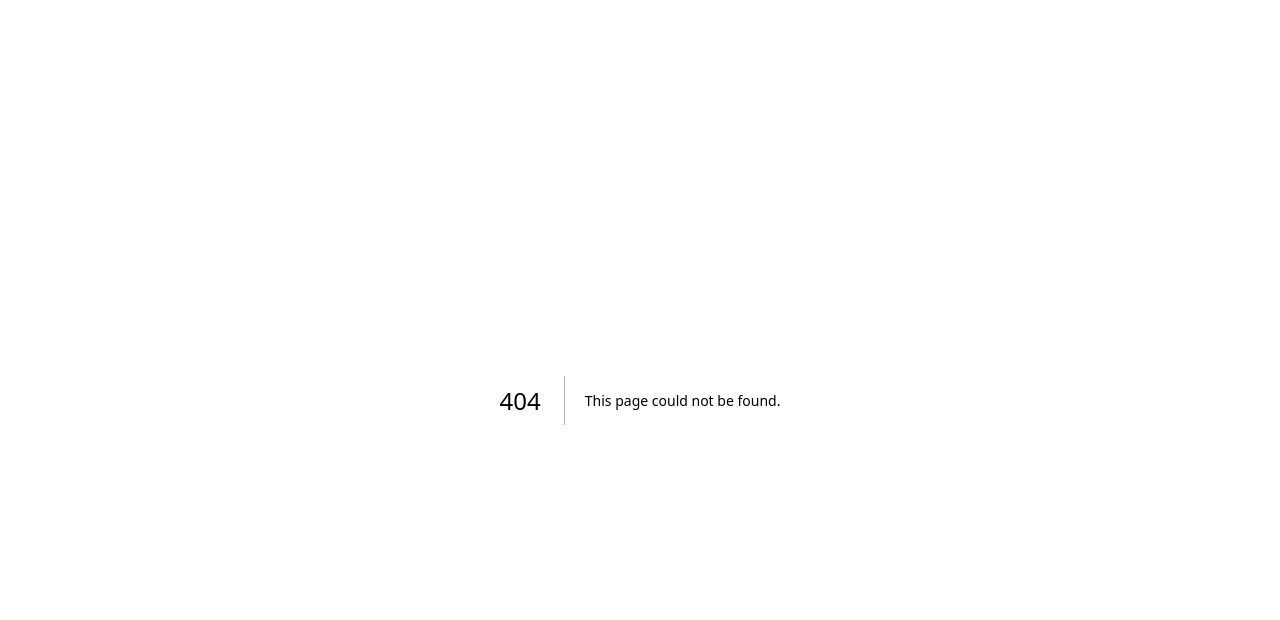
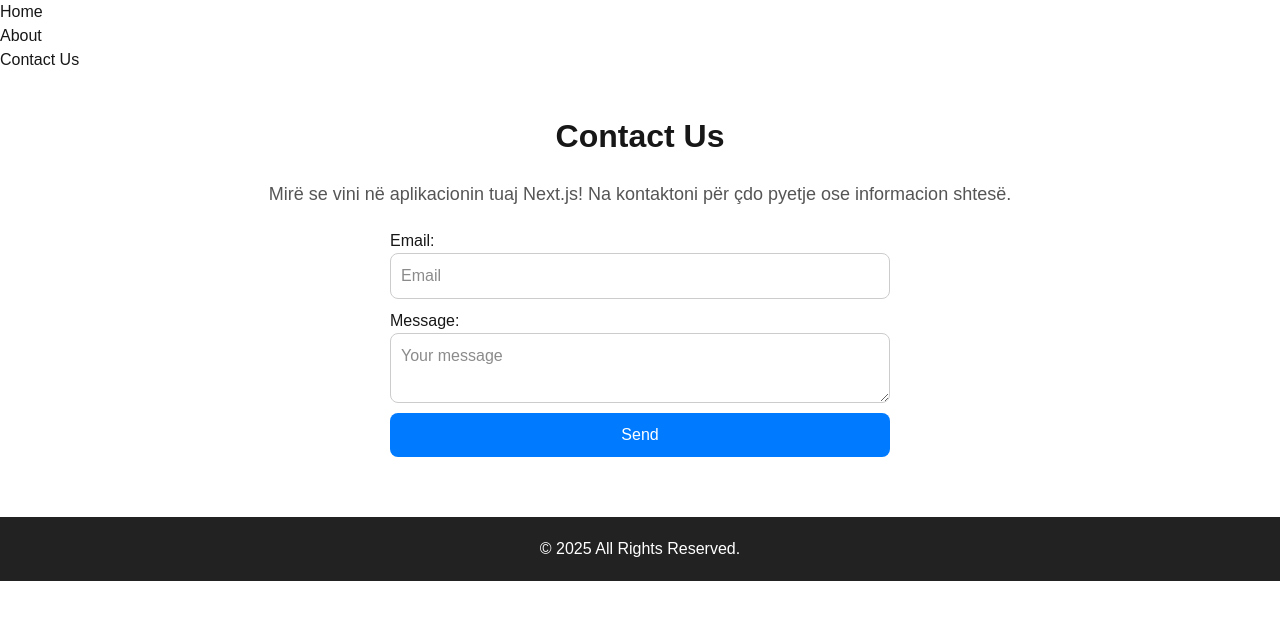
Before and after one commit to emorina1/foodly, a Next.js app: page /contact in a window 1280 px wide. Before the commit this address had no page. Shown: the top 620 px of the page. Built offline with nearby package versions, Linux system fonts and the light colour scheme.

Commit message:
Add  First Components
komponentet e mesuara ne klase

```diff
--- /dev/null
+++ b/src/components/Footer/index.tsx
@@ -0,0 +1,9 @@
+const Footer = () => {
+    return (
+      <footer style={{ padding: "20px", textAlign: "center", background: "#222", color: "#fff", marginTop: "20px" }}>
+        <p>&copy; {new Date().getFullYear()} All Rights Reserved.</p>
+      </footer>
+    );
+  };
+
+  export default Footer;
--- /dev/null
+++ b/src/components/Header/index.tsx
@@ -0,0 +1,10 @@
+const Header = () => {
+    return (
+      <header style={{ padding: "50px", textAlign: "center", background: "#0070f3", color: "white" }}>
+        <h1>Welcome to Our Website</h1>
+        <p>Your Next.js app starts here!</p>
+      </header>
+    );
+  };
+
+  export default Header;
--- /dev/null
+++ b/src/pages/NavBar/index.tsx
@@ -0,0 +1,13 @@
+import Link from 'next/link'
+const Navbar = () => {
+return (
+<nav>
+<ul>
+<li><Link href="/">Home</Link></li>
+<li><Link href="/about">About</Link></li>
+<li><Link href="/contact">Contact Us</Link></li>
+</ul>
+</nav>
+)
+}
+export default Navbar
--- /dev/null
+++ b/src/pages/about/index.tsx
@@ -0,0 +1,70 @@
+import Navbar from "../NavBar/index"; // Importo Navbar nga rruga relative
+import Header from "../../components/Header/index"; // Importo Header nga rruga relative
+import Footer from "../../components/Footer/index"; // Importo Footer nga rruga relative
+import Head from "next/head";
+
+const About = () => {
+  return (
+    <>
+      {/* Përdorim Head për të vendosur titullin dhe përshkrimin */}
+      <Head>
+        <title>About Us</title>
+        <meta name="description" content="Mësoni më shumë rreth nesh." />
+      </Head>
+
+      {/* Shtoni Navbar dhe Header */}
+      <Navbar />
+      <Header />
+
+      <section style={styles.container}>
+        <div style={styles.textContainer}>
+          <h1 style={styles.title}>About Us</h1>
+          <p style={styles.description}>
+            Ne jemi një ekip i përkushtuar për të sjellë eksperiencën më të mirë
+            për përdoruesit tanë. Qëllimi ynë është të ndërtojmë produkte cilësore
+            duke përdorur teknologjitë më të fundit.
+          </p>
+        </div>
+
+        <div style={styles.imageContainer}>
+          {/* Mund të shtosh përmbajtje tjetër këtu */}
+        </div>
+      </section>
+
+      {/* Shtoni Footer */}
+      <Footer />
+    </>
+  );
+};
+
+// **Stilizimi i komponentit**
+const styles = {
+  container: {
+    display: "flex",
+    alignItems: "center",
+    justifyContent: "center",
+    flexDirection: "row",
+    padding: "40px",
+    maxWidth: "900px",
+    margin: "0 auto",
+  },
+  textContainer: {
+    flex: 1,
+    paddingRight: "20px",
+  },
+  imageContainer: {
+    flex: 1,
+  },
+  title: {
+    fontSize: "32px",
+    fontWeight: "bold",
+    marginBottom: "10px",
+  },
+  description: {
+    fontSize: "18px",
+    lineHeight: "1.6",
+    color: "#555",
+  },
+};
+
+export default About;
--- /dev/null
+++ b/src/pages/contact/index.tsx
@@ -0,0 +1,84 @@
+import Navbar from "../NavBar/index";// Importo Navbar nga rruga relative
+import Footer from "../../components/Footer/index"; // Importo Footer nga rruga relative
+import Head from "next/head";
+
+const ContactUs = () => {
+  return (
+    <>
+      {/* Përdorim Head për të vendosur titullin dhe përshkrimin */}
+      <Head>
+        <title>Contact Us</title>
+        <meta name="description" content="Kontaktoni me ne." />
+      </Head>
+
+      {/* Shtoni Navbar */}
+      <Navbar />
+
+      <section style={styles.container}>
+        <h1 style={styles.title}>Contact Us</h1>
+        <p style={styles.description}>
+          Mirë se vini në aplikacionin tuaj Next.js! Na kontaktoni për çdo pyetje
+          ose informacion shtesë.
+        </p>
+        <form style={styles.form}>
+          <label>Email:</label>
+          <input type="email" placeholder="Email" style={styles.input} />
+          <label>Message:</label>
+          <textarea placeholder="Your message" style={styles.input}></textarea>
+          <button type="submit" style={styles.button}>Send</button>
+        </form>
+      </section>
+
+      {/* Shtoni Footer */}
+      <Footer />
+    </>
+  );
+};
+
+// **Stilizimi i komponentit**
+const styles = {
+  container: {
+    display: "flex",
+    flexDirection: "column",
+    alignItems: "center",
+    justifyContent: "center",
+    padding: "40px",
+    maxWidth: "900px",
+    margin: "0 auto",
+  },
+  title: {
+    fontSize: "32px",
+    fontWeight: "bold",
+    marginBottom: "20px",
+  },
+  description: {
+    fontSize: "18px",
+    lineHeight: "1.6",
+    color: "#555",
+    marginBottom: "20px",
+  },
+  form: {
+    display: "flex",
+    flexDirection: "column",
+    width: "100%",
+    maxWidth: "500px",
+  },
+  input: {
+    padding: "10px",
+    marginBottom: "10px",
+    fontSize: "16px",
+    borderRadius: "8px",
+    border: "1px solid #ccc",
+  },
+  button: {
+    padding: "10px",
+    backgroundColor: "#007BFF",
+    color: "#fff",
+    fontSize: "16px",
+    border: "none",
+    borderRadius: "8px",
+    cursor: "pointer",
+  },
+};
+
+export default ContactUs;
--- a/src/pages/index.tsx
+++ b/src/pages/index.tsx
@@ -1,113 +1,19 @@
-import Image from "next/image";
-import { Geist, Geist_Mono } from "next/font/google";
+import Navbar from "../pages/NavBar/index";
+import Header from "../components/Header"; // Importo Header nga rruga relative
+import Footer from "../components/Footer";
 
-const geistSans = Geist({
-  variable: "--font-geist-sans",
-  subsets: ["latin"],
-});
-
-const geistMono = Geist_Mono({
-  variable: "--font-geist-mono",
-  subsets: ["latin"],
-});
-
-export default function Home() {
+const Home = () => {
   return (
-    <div className="grid grid-rows-[20px_1fr_20px] items-center justify-items-center min-h-screen p-8 pb-20 gap-16 sm:p-20 font-[family-name:var(--font-geist-sans)]">
-      <main className="flex flex-col gap-[32px] row-start-2 items-center sm:items-start">
-        <Image
-          className="dark:invert"
-          src="/next.svg"
-          alt="Next.js logo"
-          width={180}
-          height={38}
-          priority
-        />
-        <ol className="list-inside list-decimal text-sm/6 text-center sm:text-left font-[family-name:var(--font-geist-mono)]">
-          <li className="mb-2 tracking-[-.01em]">
-            Get started by editing{" "}
-            <code className="bg-black/[.05] dark:bg-white/[.06] px-1 py-0.5 rounded font-[family-name:var(--font-geist-mono)] font-semibold">
-              src/pages/index.tsx
-            </code>
-            .
-          </li>
-          <li className="tracking-[-.01em]">
-            Save and see your changes instantly.
-          </li>
-        </ol>
-        <div className="flex gap-4 items-center flex-col sm:flex-row">
-          <a
-            className="rounded-full border border-solid border-transparent transition-colors flex items-center justify-center bg-foreground text-background gap-2 hover:bg-[#383838] dark:hover:bg-[#ccc] font-medium text-sm sm:text-base h-10 sm:h-12 px-4 sm:px-5 sm:w-auto"
-            href="https://vercel.com/new?utm_source=create-next-app&utm_medium=default-template-tw&utm_campaign=create-next-app"
-            target="_blank"
-            rel="noopener noreferrer"
-          >
-            <Image
-              className="dark:invert"
-              src="/vercel.svg"
-              alt="Vercel logomark"
-              width={20}
-              height={20}
-            />
-            Deploy now
-          </a>
-          <a
-            className="rounded-full border border-solid border-black/[.08] dark:border-white/[.145] transition-colors flex items-center justify-center hover:bg-[#f2f2f2] dark:hover:bg-[#1a1a1a] hover:border-transparent font-medium text-sm sm:text-base h-10 sm:h-12 px-4 sm:px-5 w-full sm:w-auto md:w-[158px]"
-            href="https://nextjs.org/docs?utm_source=create-next-app&utm_medium=default-template-tw&utm_campaign=create-next-app"
-            target="_blank"
-            rel="noopener noreferrer"
-          >
-            Read our docs
-          </a>
-        </div>
+    <div>
+      <Navbar />
+      <Header />
+      <main style={{ padding: "20px", textAlign: "center" }}>
+        <h2>Home Page</h2>
+        <p>Mirë se vini në aplikacionin tuaj Next.js!</p>
       </main>
-      <footer className="row-start-3 flex gap-[24px] flex-wrap items-center justify-center">
-        <a
-          className="flex items-center gap-2 hover:underline hover:underline-offset-4"
-          href="https://nextjs.org/learn?utm_source=create-next-app&utm_medium=default-template-tw&utm_campaign=create-next-app"
-          target="_blank"
-          rel="noopener noreferrer"
-        >
-          <Image
-            aria-hidden
-            src="/file.svg"
-            alt="File icon"
-            width={16}
-            height={16}
-          />
-          Learn
-        </a>
-        <a
-          className="flex items-center gap-2 hover:underline hover:underline-offset-4"
-          href="https://vercel.com/templates?framework=next.js&utm_source=create-next-app&utm_medium=default-template-tw&utm_campaign=create-next-app"
-          target="_blank"
-          rel="noopener noreferrer"
-        >
-          <Image
-            aria-hidden
-            src="/window.svg"
-            alt="Window icon"
-            width={16}
-            height={16}
-          />
-          Examples
-        </a>
-        <a
-          className="flex items-center gap-2 hover:underline hover:underline-offset-4"
-          href="https://nextjs.org?utm_source=create-next-app&utm_medium=default-template-tw&utm_campaign=create-next-app"
-          target="_blank"
-          rel="noopener noreferrer"
-        >
-          <Image
-            aria-hidden
-            src="/globe.svg"
-            alt="Globe icon"
-            width={16}
-            height={16}
-          />
-          Go to nextjs.org →
-        </a>
-      </footer>
+      <Footer />
     </div>
   );
-}
+};
+
+export default Home;
```
Also changed, not shown: package.json (+8 -6 lines), 1 other file (tests, documents, lock files or other folders).
